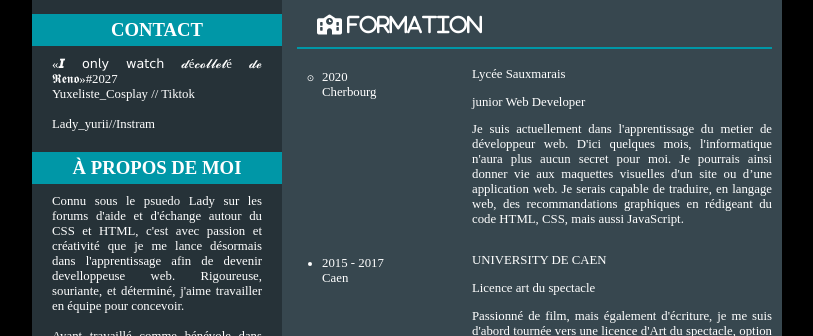
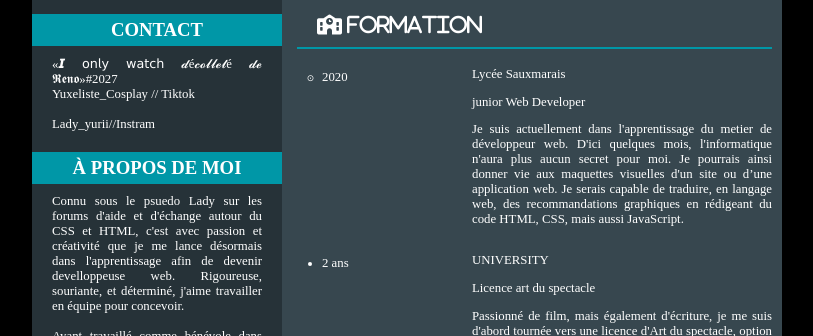
Before and after one commit to Tossacointolady/lady_yurii, a plain HTML site: page index.html in a window 1280 px wide. Shown: the part 212-548 px from the top of the page, without its empty margins (233-1046 px from the left). Drawn offline with Linux system fonts and the light colour scheme.

Commit message:
Add files via upload

```diff
--- a/index.html
+++ b/index.html
@@ -58,7 +58,7 @@
 
 							<div  class="bloc1">
 								<ul class="minidate">
-									<li>2020<br/>Cherbourg</li>
+									<li>2020</li>
 								</ul>
 								<div class="xp">
 									<p class="lieu">Lycée Sauxmarais</p>
@@ -68,10 +68,10 @@
 							</div>
 							<div class="bloc2">
 								<ul class="minidate2">
-									<li>2015 - 2017  <br> Caen</li>
+									<li>2 ans</li>
 								</ul>
 								<div class="xp">
-									<p class="lieu">UNIVERSITY DE CAEN</p>
+									<p class="lieu">UNIVERSITY</p>
 		                        	<p> Licence art du spectacle </p>
 		                        	<p> Passionné de film, mais également d'écriture, je me suis d'abord tournée vers une licence d'Art du spectacle, option cinéma.</p>
 								</div>
```
